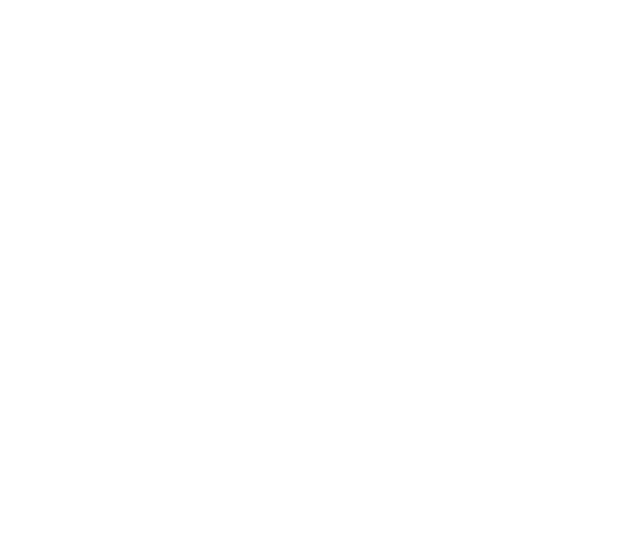
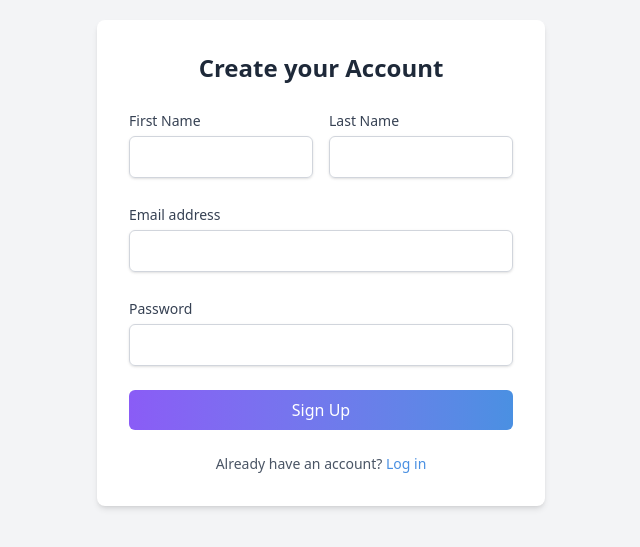
Before and after one commit to PasanSasmika/PM-dashboardF, a React (Vite) app: page /signup in a window 1280 px wide. Before the commit this address had no page. Shown: the part 137-684 px from the top of the page, without its empty margins (319-959 px from the left). Built offline with nearby package versions, Linux system fonts and the light colour scheme.

Commit message:
login signup

```diff
--- a/src/App.jsx
+++ b/src/App.jsx
@@ -2,6 +2,8 @@ import { Route, Routes } from "react-router-dom"
 import Home from "./pages/Home"
 import About from "./pages/About"
 import Dashboard from "./pages/Dashboard/Dashboard"
+import Login from "./pages/auth/login"
+import Signup from "./pages/auth/signup"
 
 
 
@@ -13,7 +15,8 @@ function App() {
         <Route path='/' element={<Home/>}/>
          <Route path='/about' element={<About/>}/>
         <Route path='/dashboard/*' element={<Dashboard/>}/>
-
+        <Route path='/login' element={<Login />} />
+        <Route path='/signup' element={<Signup />} />
       </Routes>
     </>
   )
--- a/src/pages/Dashboard/Dashboard.jsx
+++ b/src/pages/Dashboard/Dashboard.jsx
@@ -1,5 +1,5 @@
-import { useState } from "react";
-import { Routes, Route, Link } from "react-router-dom";
+import { useState, useEffect } from "react";
+import { Routes, Route, Link, useNavigate } from "react-router-dom";
 import {
   BellIcon,
   EnvelopeIcon,
@@ -13,6 +13,7 @@ import {
   Cog6ToothIcon,
   ChevronDoubleRightIcon,
   ChevronDoubleLeftIcon,
+  ArrowLeftOnRectangleIcon, // For Logout
 } from "@heroicons/react/24/solid";
 import ProjectOverview from "./project/ProjectOverview";
 import Project from "./project/Project";
@@ -27,6 +28,26 @@ const Profile = () => <div className="p-8"><h1>User Profile</h1></div>;
 
 function Dashboard() {
   const [isSidebarOpen, setIsSidebarOpen] = useState(false);
+  const [user, setUser] = useState(null);
+  const navigate = useNavigate();
+
+  useEffect(() => {
+    // Get user data from local storage
+    const userData = localStorage.getItem('user');
+    if (userData) {
+      setUser(JSON.parse(userData));
+    } else {
+      // If no user data, redirect to login
+      navigate('/login');
+    }
+  }, [navigate]);
+
+  const handleLogout = () => {
+    // Clear local storage and redirect to login
+    localStorage.removeItem('token');
+    localStorage.removeItem('user');
+    navigate('/login');
+  };
 
   const toggleSidebar = () => {
     setIsSidebarOpen(!isSidebarOpen);
@@ -47,7 +68,7 @@ function Dashboard() {
       <header className="flex items-center justify-between p-4">
         <div className="flex items-center">
           <div className="text-xl font-semibold text-gray-800 font-main">
-            Good morning, <span className="text-[#4A90E2] font-second">Maria</span>
+            Good morning, <span className="text-[#4A90E2] font-second">{user?.firstName || 'User'}</span>
           </div>
         </div>
         <div className="flex items-center space-x-4 mr-10">
@@ -62,10 +83,13 @@ function Dashboard() {
           <BellIcon className="h-6 w-6 text-gray-500 hover:text-[#4A90E2] cursor-pointer transition-colors" />
           <EnvelopeIcon className="h-6 w-6 text-gray-500 hover:text-[#4A90E2] cursor-pointer transition-colors" />
           <img
-            src="https://via.placeholder.com/32"
+            src={user?.profilepic || "https://via.placeholder.com/32"}
             alt="User profile"
             className="h-8 w-8 rounded-full border-2 border-[#4A90E2] cursor-pointer"
           />
+           <button onClick={handleLogout} className="p-2 text-gray-500 rounded-full hover:bg-gray-200" title="Logout">
+              <ArrowLeftOnRectangleIcon className="h-6 w-6"/>
+            </button>
         </div>
       </header>
 
--- /dev/null
+++ b/src/pages/auth/login.jsx
@@ -0,0 +1,101 @@
+import React, { useState } from 'react';
+import { Link, useNavigate } from 'react-router-dom';
+import axios from 'axios';
+
+function Login() {
+  const [formData, setFormData] = useState({
+    email: '',
+    password: '',
+  });
+  const [error, setError] = useState('');
+  const [loading, setLoading] = useState(false);
+  const navigate = useNavigate();
+
+  const handleChange = (e) => {
+    setFormData({ ...formData, [e.target.name]: e.target.value });
+  };
+
+  const handleSubmit = async (e) => {
+    e.preventDefault();
+    setLoading(true);
+    setError('');
+
+    try {
+      const response = await axios.post('http://localhost:5000/api/users/login', formData);
+
+      // Store token and user data in local storage
+      localStorage.setItem('token', response.data.token);
+      localStorage.setItem('user', JSON.stringify(response.data.user));
+
+      setLoading(false);
+      navigate('/dashboard');
+    } catch (err) {
+      setLoading(false);
+      setError(err.response?.data?.message || 'Login failed. Please try again.');
+    }
+  };
+
+  return (
+    <div className="flex items-center justify-center min-h-screen bg-gray-100">
+      <div className="w-full max-w-md p-8 space-y-6 bg-white rounded-lg shadow-md">
+        <h2 className="text-2xl font-bold text-center text-gray-800">Welcome Back!</h2>
+        <form className="space-y-6" onSubmit={handleSubmit}>
+          <div>
+            <label
+              htmlFor="email"
+              className="text-sm font-medium text-gray-700"
+            >
+              Email address
+            </label>
+            <input
+              id="email"
+              name="email"
+              type="email"
+              autoComplete="email"
+              required
+              className="w-full px-3 py-2 mt-1 border border-gray-300 rounded-md shadow-sm focus:outline-none focus:ring-[#4A90E2] focus:border-[#4A90E2]"
+              value={formData.email}
+              onChange={handleChange}
+            />
+          </div>
+          <div>
+            <label
+              htmlFor="password"
+              className="text-sm font-medium text-gray-700"
+            >
+              Password
+            </label>
+            <input
+              id="password"
+              name="password"
+              type="password"
+              autoComplete="current-password"
+              required
+              className="w-full px-3 py-2 mt-1 border border-gray-300 rounded-md shadow-sm focus:outline-none focus:ring-[#4A90E2] focus:border-[#4A90E2]"
+              value={formData.password}
+              onChange={handleChange}
+            />
+          </div>
+          {error && <p className="text-sm text-red-600">{error}</p>}
+          <div>
+            <button
+              type="submit"
+              disabled={loading}
+              className="w-full px-4 py-2 text-white bg-gradient-to-r from-[#8a5cf6] to-[#4a90e2] rounded-md hover:opacity-90 focus:outline-none focus:ring-2 focus:ring-offset-2 focus:ring-[#4A90E2] disabled:opacity-50"
+            >
+              {loading ? 'Logging in...' : 'Log In'}
+            </button>
+          </div>
+        </form>
+        <p className="text-sm text-center text-gray-600">
+          Don't have an account?{' '}
+          <Link to="/signup" className="font-medium text-[#4A90E2] hover:underline">
+            Sign up
+          </Link>
+        </p>
+      </div>
+    </div>
+  );
+}
+
+export default Login;
--- /dev/null
+++ b/src/pages/auth/signup.jsx
@@ -0,0 +1,85 @@
+import React, { useState } from 'react';
+import { Link, useNavigate } from 'react-router-dom';
+import axios from 'axios';
+
+function Signup() {
+  const [formData, setFormData] = useState({
+    firstName: '',
+    lastName: '',
+    email: '',
+    password: '',
+  });
+  const [error, setError] = useState('');
+  const [loading, setLoading] = useState(false);
+  const navigate = useNavigate();
+
+  const handleChange = (e) => {
+    setFormData({ ...formData, [e.target.name]: e.target.value });
+  };
+
+  const handleSubmit = async (e) => {
+    e.preventDefault();
+    setLoading(true);
+    setError('');
+
+    try {
+      await axios.post('http://localhost:5000/api/users/', formData);
+      setLoading(false);
+      navigate('/login');
+    } catch (err) {
+      setLoading(false);
+      setError(err.response?.data?.message || 'Signup failed. Please try again.');
+    }
+  };
+
+  return (
+    <div className="flex items-center justify-center min-h-screen bg-gray-100">
+      <div className="w-full max-w-md p-8 space-y-6 bg-white rounded-lg shadow-md">
+        <h2 className="text-2xl font-bold text-center text-gray-800">Create your Account</h2>
+        <form className="space-y-6" onSubmit={handleSubmit}>
+          <div className="flex gap-4">
+            <div className='w-1/2'>
+              <label htmlFor="firstName" className="text-sm font-medium text-gray-700">First Name</label>
+              <input id="firstName" name="firstName" type="text" required
+                className="w-full px-3 py-2 mt-1 border border-gray-300 rounded-md shadow-sm focus:outline-none focus:ring-[#4A90E2] focus:border-[#4A90E2]"
+                value={formData.firstName} onChange={handleChange} />
+            </div>
+            <div className='w-1/2'>
+              <label htmlFor="lastName" className="text-sm font-medium text-gray-700">Last Name</label>
+              <input id="lastName" name="lastName" type="text" required
+                className="w-full px-3 py-2 mt-1 border border-gray-300 rounded-md shadow-sm focus:outline-none focus:ring-[#4A90E2] focus:border-[#4A90E2]"
+                value={formData.lastName} onChange={handleChange} />
+            </div>
+          </div>
+          <div>
+            <label htmlFor="email" className="text-sm font-medium text-gray-700">Email address</label>
+            <input id="email" name="email" type="email" autoComplete="email" required
+              className="w-full px-3 py-2 mt-1 border border-gray-300 rounded-md shadow-sm focus:outline-none focus:ring-[#4A90E2] focus:border-[#4A90E2]"
+              value={formData.email} onChange={handleChange} />
+          </div>
+          <div>
+            <label htmlFor="password"className="text-sm font-medium text-gray-700">Password</label>
+            <input id="password" name="password" type="password" autoComplete="new-password" required
+              className="w-full px-3 py-2 mt-1 border border-gray-300 rounded-md shadow-sm focus:outline-none focus:ring-[#4A90E2] focus:border-[#4A90E2]"
+              value={formData.password} onChange={handleChange} />
+          </div>
+          {error && <p className="text-sm text-red-600">{error}</p>}
+          <div>
+            <button type="submit" disabled={loading}
+              className="w-full px-4 py-2 text-white bg-gradient-to-r from-[#8a5cf6] to-[#4a90e2] rounded-md hover:opacity-90 focus:outline-none focus:ring-2 focus:ring-offset-2 focus:ring-[#4A90E2] disabled:opacity-50">
+              {loading ? 'Signing up...' : 'Sign Up'}
+            </button>
+          </div>
+        </form>
+        <p className="text-sm text-center text-gray-600">
+          Already have an account?{' '}
+          <Link to="/login" className="font-medium text-[#4A90E2] hover:underline">
+            Log in
+          </Link>
+        </p>
+      </div>
+    </div>
+  );
+}
+
+export default Signup;
```
